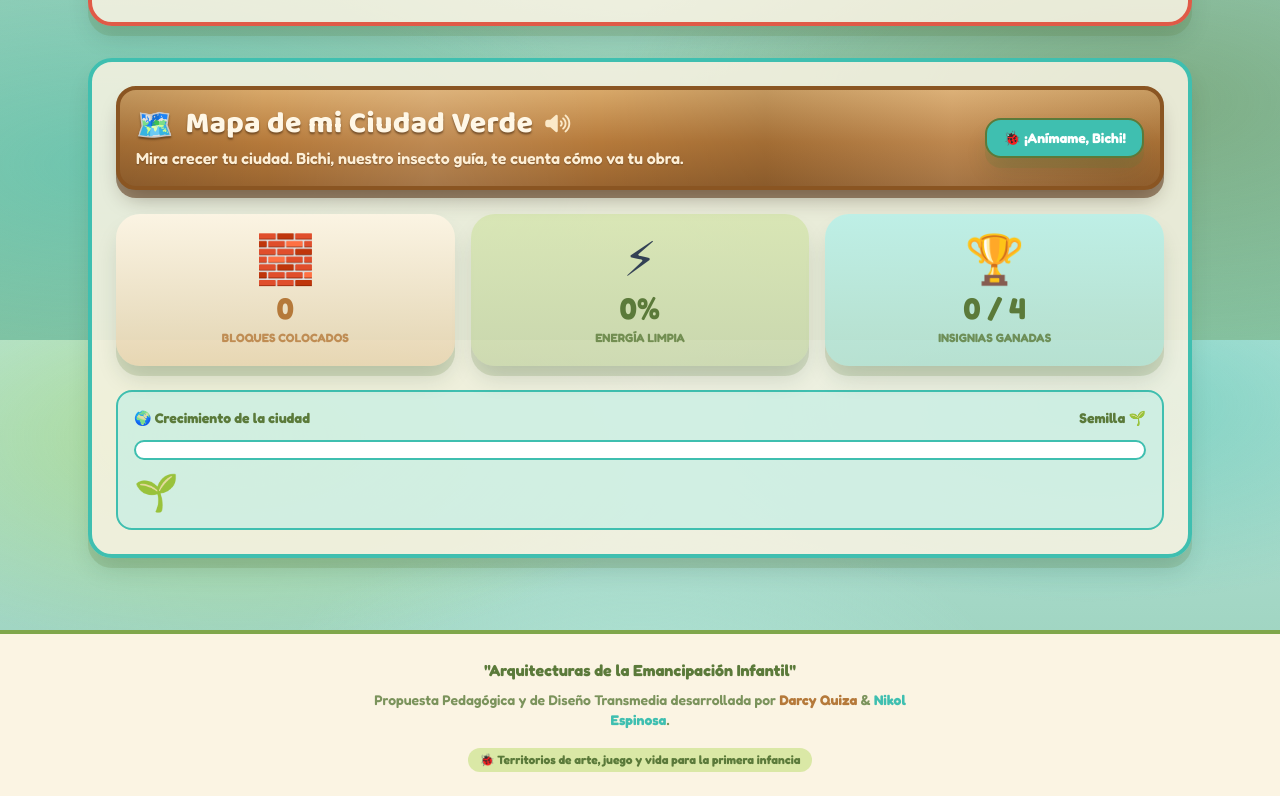
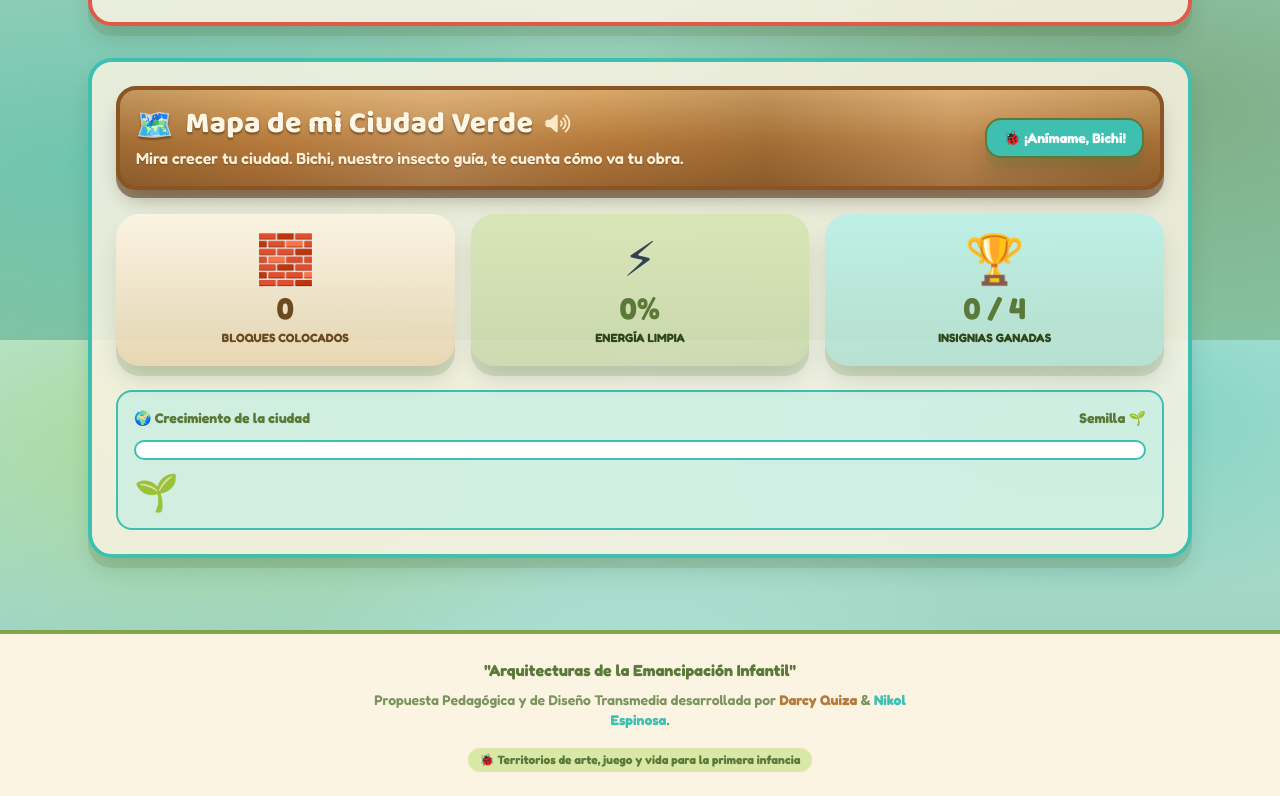
Before and after one commit to nikolortegae-spec/arquitectos-, a plain HTML site: page index.html in a window 1280 px wide. Shown: the part 2860-3656 px from the top of the page. Drawn offline with nearby package versions, Linux system fonts and the light colour scheme.

Commit message:
fix: mejora contraste de los rotulos y valores de las tarjetas del mapa

```diff
--- a/index.html
+++ b/index.html
@@ -732,18 +732,18 @@
             <div class="grid grid-cols-1 sm:grid-cols-3 gap-4">
                 <div class="bg-gradient-to-b from-cremaPapel to-ocreMaderaClaro/35 border-3 border-ocreMaderaClaro rounded-3xl p-5 flex flex-col items-center text-center shadow-bubble">
                     <div class="text-5xl mb-2" aria-hidden="true">🧱</div>
-                    <span id="mapBlocks" class="text-3xl font-black text-ocreMadera">0</span>
-                    <p class="text-xs font-bold text-ocreMadera/80 uppercase mt-1">Bloques Colocados</p>
+                    <span id="mapBlocks" class="text-3xl font-black text-[#6B4A1F]">0</span>
+                    <p class="text-xs font-bold text-[#6B4A1F] uppercase mt-1">Bloques Colocados</p>
                 </div>
                 <div class="bg-gradient-to-b from-verdeLima/25 to-verdeMusgoHoja/30 border-3 border-verdeMusgoHoja rounded-3xl p-5 flex flex-col items-center text-center shadow-bubble">
                     <div class="text-5xl mb-2" aria-hidden="true">⚡</div>
                     <span id="mapEco" class="text-3xl font-black text-verdeMusgo">0%</span>
-                    <p class="text-xs font-bold text-verdeMusgo/80 uppercase mt-1">Energía Limpia</p>
+                    <p class="text-xs font-bold text-[#2F4718] uppercase mt-1">Energía Limpia</p>
                 </div>
                 <div class="bg-gradient-to-b from-aguaClara to-aguaTurquesa/30 border-3 border-aguaTurquesa rounded-3xl p-5 flex flex-col items-center text-center shadow-bubble">
                     <div class="text-5xl mb-2" aria-hidden="true">🏆</div>
                     <span id="mapBadges" class="text-3xl font-black text-verdeMusgo">0 / 4</span>
-                    <p class="text-xs font-bold text-verdeMusgo/80 uppercase mt-1">Insignias Ganadas</p>
+                    <p class="text-xs font-bold text-[#2F4718] uppercase mt-1">Insignias Ganadas</p>
                 </div>
             </div>
 
```
Also changed, not shown: .agents/tasks/task-estetica-mega-bichos/features/FEAT-002.json.
